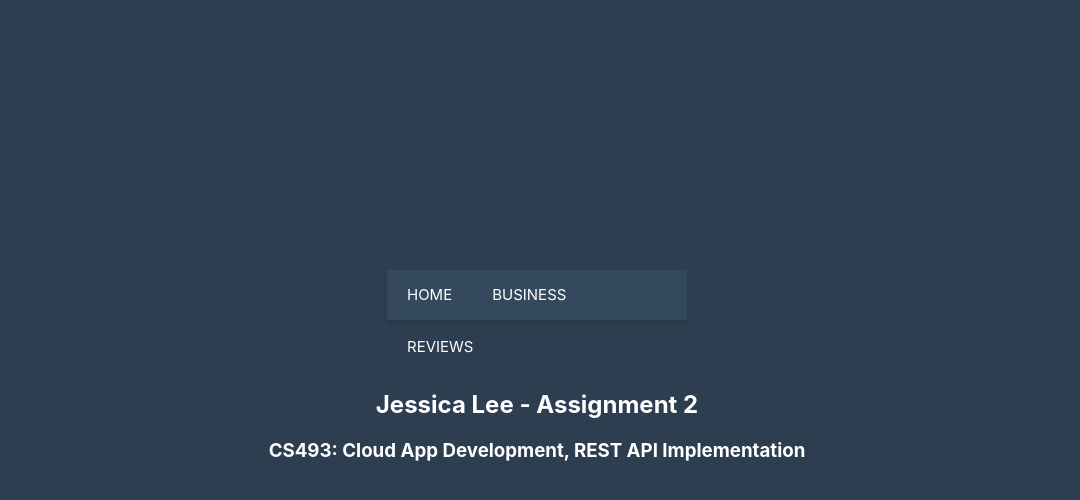
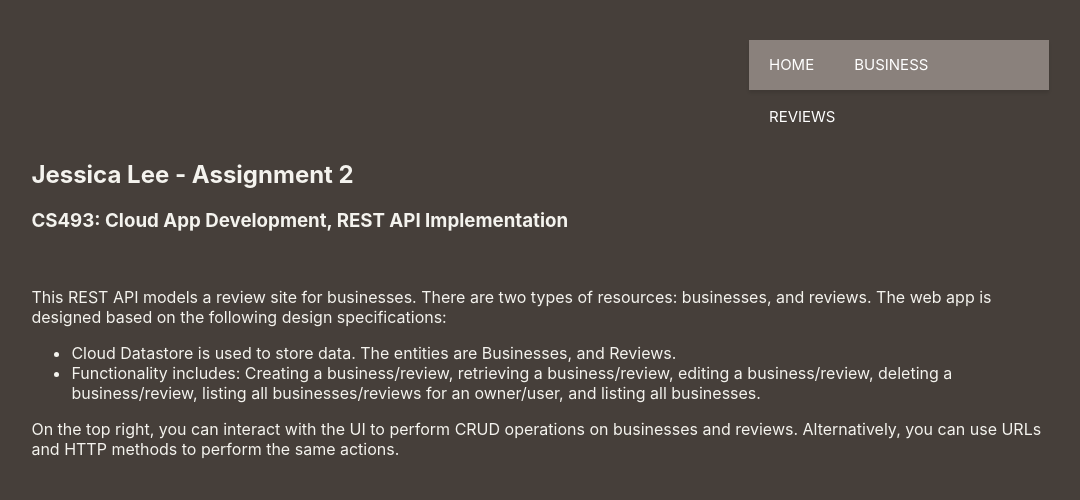
Before and after one commit to wleejess/cs493-cloud-dev, a Flask app: page / in a window 1280 px wide. Shown: the top 500 px of the page, without its empty margins (103-1183 px from the left). Run offline with Flask 3, Linux system fonts and the light colour scheme.

Commit message:
Updated styling and navigation between pages

```diff
--- a/assignment-2/main.py
+++ b/assignment-2/main.py
@@ -1,6 +1,6 @@
 import datetime
 
-from flask import Flask, render_template, request, url_for
+from flask import Flask, render_template, request, url_for, redirect
 from google.cloud import datastore
 
 app = Flask(__name__)
@@ -10,6 +10,10 @@ datastore_client = datastore.Client()
 def index():
     return render_template("index.html")
 
+@app.route('/index.html')
+def home():
+    return render_template("/index.html")
+
 @app.route('/business.html', methods=['POST', 'GET'])
 def business():
     if request.method == 'POST':
@@ -17,7 +21,7 @@ def business():
         if request.form.get("addBusiness"):
             # do something to add the business
             pass
-        return redirect("/business.html")
+        return render_template("/business.html")
 
     if request.method == 'GET':
         # access datastore to get all businesses
@@ -26,7 +30,7 @@ def business():
 @app.route('/business/delete/<int:id>')
 def delete_business(id):
     # datastore to delete a business
-    return redirect("/business.html")
+    return render_template("/business.html")
 
 @app.route('/business/edit/<int:id>', methods=['POST', 'GET'])
 def edit_business(id):
@@ -39,7 +43,7 @@ def edit_business(id):
         if request.form.get("updateBusiness"):
             # retrieve user form input
             pass
-        return redirect("/business.html")
+        return render_template("/business.html")
 
 @app.route('/reviews.html', methods=['POST', 'GET'])
 def reviews():
@@ -48,7 +52,7 @@ def reviews():
         if request.form.get("addBusiness"):
             # do something to add the reviews
             pass
-        return redirect("/reviews.html")
+        return render_template("/reviews.html")
 
     if request.method == 'GET':
         # access datastore to get all reviews
--- a/assignment-2/static/style.css
+++ b/assignment-2/static/style.css
@@ -1,16 +1,17 @@
 body{
-  background-color: #2c3e50;
-  color: white;
+  background-color: #463F3A;
+  color: #F4F3EE;
   font-family: -apple-system, BlinkMacSystemFont, 'Segoe UI', Roboto, Oxygen, Ubuntu, Cantarell, 'Open Sans', 'Helvetica Neue', sans-serif;
 }
 
 
 nav{
-  position: relative;
-  margin: 270px auto 0;
+  position: fixed;
+  top: 5vh;
+  right: 10%;
   width: 300px;
   height: 50px;
-  background-color: #34495e;
+  background-color: #8A817C;
   font-size: 0;
   box-shadow: 0 3px 3px 0 rgba(0, 0, 0, 0.1);
 }
@@ -30,14 +31,14 @@ nav a{
 }
 
 nav a:hover{
-  color: #dfb0d9;
+  color: #E0AFA0;
 }
 .hover-line::after{
   content: "";
   display: block;
   width: 0;
   height: 2px;
-  background-color: #dfb0d9;
+  background-color: #E0AFA0;
   transition: all .6s ease 0s;
   transition: width .3;
 
@@ -48,7 +49,16 @@ nav a:hover{
 }
 
 .section-display{
-  margin-top: 70px;
-  text-align: center;
+  margin-top: 20vh;
+  text-align: left;
+  padding-left: 10%;
+  padding-right: 10%;
   font-family: -apple-system, BlinkMacSystemFont, 'Segoe UI', Roboto, Oxygen, Ubuntu, Cantarell, 'Open Sans', 'Helvetica Neue', sans-serif;
 }
+
+.section-text{
+  padding-left: 10%;
+  padding-right: 10%;
+  text-align: left;
+  font-family: -apple-system, BlinkMacSystemFont, 'Segoe UI', Roboto, Oxygen, Ubuntu, Cantarell, 'Open Sans', 'Helvetica Neue', sans-serif;
+}
--- a/assignment-2/templates/index.html
+++ b/assignment-2/templates/index.html
@@ -22,5 +22,21 @@
     <h2>Jessica Lee - Assignment 2</h2>
     <h3>CS493: Cloud App Development, REST API Implementation</h3>
   </div>
+
+  <br>
+  <div class="section-text">
+    <p>
+      This REST API models a review site for businesses. There are two types of resources: businesses, and reviews.
+      The web app is designed based on the following design specifications:
+      <ul>
+        <li>Cloud Datastore is used to store data. The entities are Businesses, and Reviews.</li>
+        <li>Functionality includes: Creating a business/review, retrieving a business/review, editing a business/review,
+          deleting a business/review, listing all businesses/reviews for an owner/user, and listing all businesses.
+        </li>
+      </ul>
+      On the top right, you can interact with the UI to perform CRUD operations on businesses and reviews.
+      Alternatively, you can use URLs and HTTP methods to perform the same actions.
+    </p>
+  </div>
 </body>
 </html>
```
Also changed, not shown: assignment-2/templates/business.html (+18 -7 lines), assignment-2/templates/reviews.html (+18 -10 lines).
